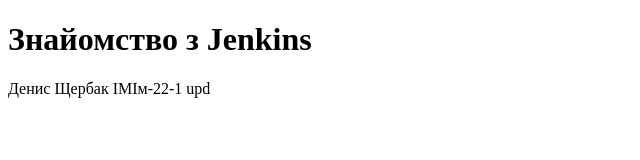
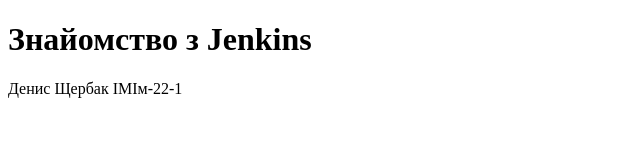
Before and after one commit to denyshcherbak/lab1, a plain HTML site: page index.html in a window 1280 px wide. Shown: the full height of the page, 0-640 px from the left. Drawn offline with Linux system fonts and the light colour scheme.

Commit message:
Update index.html

```diff
--- a/index.html
+++ b/index.html
@@ -6,6 +6,6 @@
   </head>
   <body>
     <H1>Знайомство з Jenkins</H1>
-    <p> Денис Щербак ІМІм-22-1 upd</p>
+    <p> Денис Щербак ІМІм-22-1</p>
   </body>
 </html>
```
